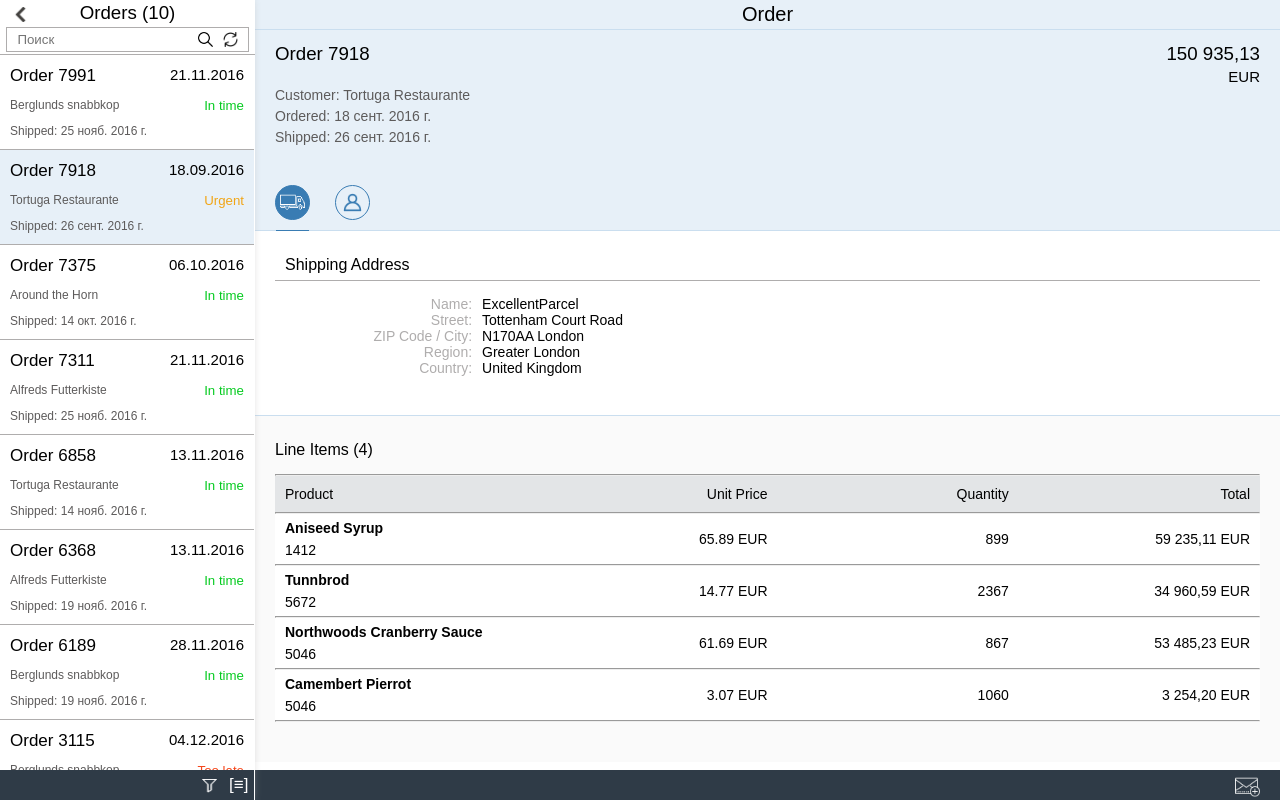
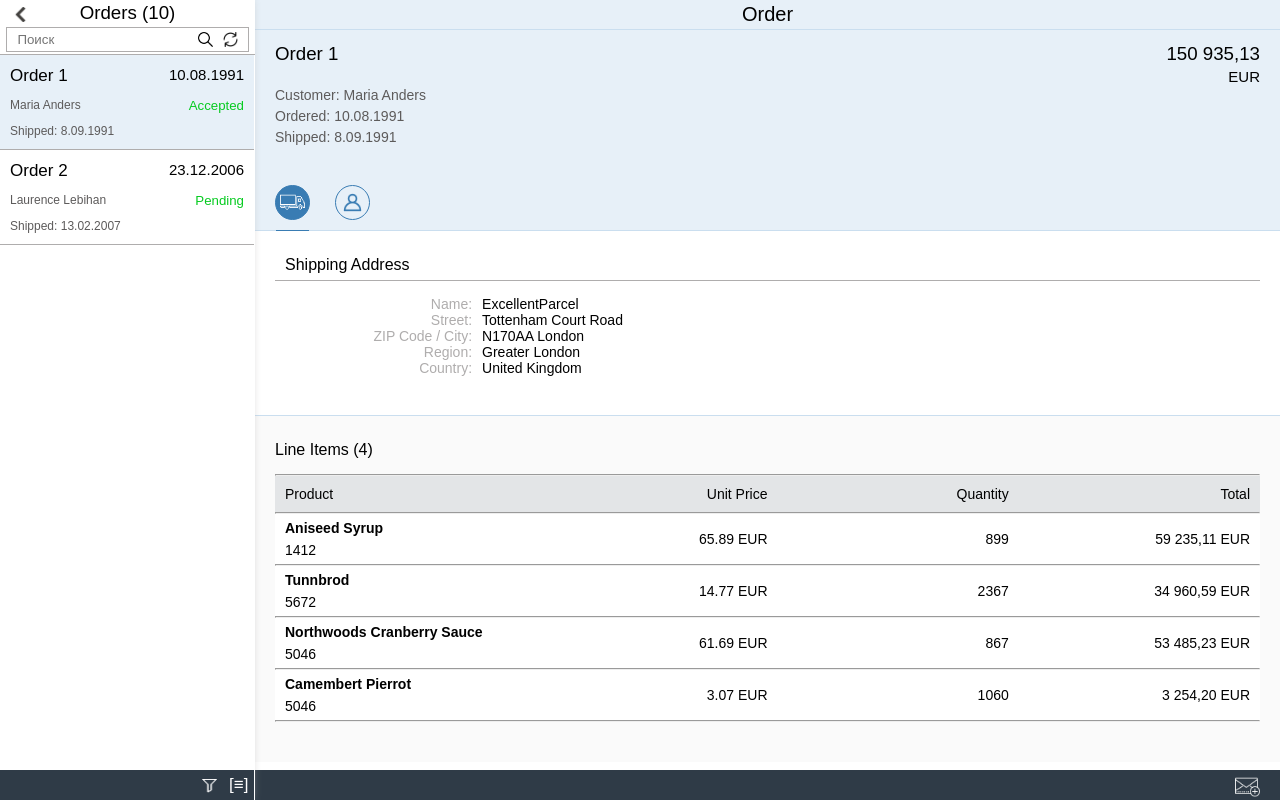
Before and after one commit to Vitali177/Order_Task_ItechArt, a plain HTML site: page index.html in a window 1280 px wide. Drawn offline with Linux system fonts and the light colour scheme.

Commit message:
feat: add hardcoded object with data

```diff
--- a/assets/js/script.js
+++ b/assets/js/script.js
@@ -1,7 +1,160 @@
+const Orders = [
+	{
+		id: "1",
+		OrderInfo: {
+			createdAt	: "10.08.1991",
+			customer	: "Alfreds Futterkiste",
+			status		: "Accepted",
+			shippedAt	: "8.09.1991"
+		},
+		ShipTo: {
+			name: "Maria Anders",
+			Address: "Obere Str. 57",
+			ZIP: "12209",
+			Region: "Germany",
+			Country: "Germany"
+		},
+		CustomerInfo: {
+			firstName: "Maria",
+			lastName: "Anders",
+			address: "Obere Str. 57",
+			phone: "030-0074321",
+			email: "Maria.Anders@company.com"
+		},
+		products: [
+			{
+				id			: "1",
+				name		: "Chai",
+				price		: "18",
+				currency	: "EUR",
+				quantity	: "2",
+				totalPrice	: "36"
+			},
+			{
+				id			: "2",
+				name		: "Aniseed Syrup",
+				price		: "10",
+				currency	: "EUR",
+				quantity	: "3",
+				totalPrice	: "30"
+			},
+			{
+				id			: "3",
+				name		: "Chef Anton's Cajun Seasoning",
+				price		: "22",
+				currency	: "EUR",
+				quantity	: "2",
+				totalPrice	: "44"
+			},
+			{
+				id			: "4",
+				name		: "Chef Anton's Gumbo Mix",
+				price		: "36",
+				currency	: "EUR",
+				quantity	: "21",
+				totalPrice	: "756"
+			},
+			{
+				id			: "5",
+				name		: "Grandma's Boysenberry Spread",
+				price		: "25",
+				currency	: "EUR",
+				quantity	: "5",
+				totalPrice	: "125"
+			}
+		]
+	},
+	{
+		id: "2",
+		OrderInfo: {
+			createdAt	: "23.12.2006",
+			customer	: "Bon app",
+			status		: "Pending",
+			shippedAt	: "13.02.2007"
+		},
+		ShipTo: {
+			name: "Laurence Lebihan",
+			Address: "12, rue des Bouchers",
+			ZIP: "13008",
+			Region: "France",
+			Country: "France"
+		},
+		CustomerInfo: {
+			firstName: "Laurence",
+			lastName: "Lebihan",
+			address: "12, rue des Bouchers",
+			phone: "91.24.45.40",
+			email: "Laurence.Lebihan@company.com"
+		},
+		products: [
+			{
+				id			: "1",
+				name		: "Queso Cabrales",
+				price		: "21",
+				currency	: "EUR",
+				quantity	: "5",
+				totalPrice	: "105"
+			},
+			{
+				id			: "2",
+				name		: "Queso Manchego La Pastora",
+				price		: "38",
+				currency	: "EUR",
+				quantity	: "3",
+				totalPrice	: "114"
+			},
+			{
+				id			: "3",
+				name		: "Pavlova",
+				price		: "120",
+				currency	: "EUR",
+				quantity	: "5",
+				totalPrice	: "600"
+			},
+			{
+				id			: "4",
+				name		: "Sir Rodney's Marmalade",
+				price		: "5",
+				currency	: "EUR",
+				quantity	: "3",
+				totalPrice	: "15"
+			},
+			{
+				id			: "5",
+				name		: "Genen Shouyu",
+				price		: "40",
+				currency	: "EUR",
+				quantity	: "7",
+				totalPrice	: "280"
+			},
+			{
+				id			: "6",
+				name		: "Tofu",
+				price		: "23.25",
+				currency	: "EUR",
+				quantity	: "1",
+				totalPrice	: "23.25"
+			},
+			{
+				id			: "7",
+				name		: "Alice Mutton",
+				price		: "32",
+				currency	: "EUR",
+				quantity	: "39",
+				totalPrice	: "1248"
+			}
+		]
+	}
+];
+
+
+
 const buttonBack = document.querySelector('.order-list__button-back');
 const headerButton = document.querySelector('.header__button');
 const contentWrapper = document.querySelector('.content-wrapper');
 const orderList = document.querySelector('.order-list');
+const orderListMain = document.querySelector('.order-list__main');
+const sectionMainInfo = document.querySelector('section.order__main-info');
 
 buttonBack.addEventListener('click', () => {
   contentWrapper.classList.add('content-wrapper--menu-hidden');
@@ -14,3 +167,58 @@ headerButton.addEventListener('click', () => {
   headerButton.style.display = 'none';
   orderList.style.display = 'block';
 });
+
+
+Orders.forEach((order) => addOrderMarkup(order));
+document.querySelector('.order-list__item').classList.add('order-list__item--selected');
+showMainInfo(document.querySelector('.order-list__item'));
+
+function addOrderMarkup(order) {
+  const markup =
+  `<div class="order-list__item">
+    <div class="order-list__item-row">
+        <h4 class="order-list__item-order">Order <span>${order.id}</span></h4>
+        <h3 class="order-list__item-ordered-date">${order.OrderInfo.createdAt}</h3>
+    </div>
+    <div class="order-list__item-row">
+        <h5 class="order-list__item-customer">${order.CustomerInfo.firstName} ${order.CustomerInfo.lastName}</h5>
+        <h5 class="order-list__item-order-time order-list__item-order-time--in-time">${order.OrderInfo.status}</h5>
+    </div>
+    <div class="order-list__item-row">
+        <h5 class="order-list__item-shipped">Shipped: <span>${order.OrderInfo.shippedAt}</span></h5>
+    </div>
+  </div>`;
+
+  orderListMain.innerHTML += markup;
+  document.querySelector('.order-list__item:last-child').id = order.id;
+}
+
+
+function showMainInfo(element) {
+  let order;
+  Orders.forEach((item) => {
+    if (item.id === element.id) {
+      order = item;
+    }
+  });
+  console.log(order);
+
+  // ! Посчитать сумму заказа
+
+  const markup =
+  `<div class="order__row">
+      <h3 class="order__name">Order <span>${order.id}</span></h3>
+      <h3 class="order__cost">150 935,13 <br><span>${order.products[0].currency}</span></h3>
+  </div>
+  <ul class="order__main-info-list">
+      <li class="order__customer">Customer: <span></span>${order.CustomerInfo.firstName} ${order.CustomerInfo.lastName}</span></li>
+      <li class="order__ordered">Ordered: <span>${order.OrderInfo.createdAt}</span></li>
+      <li class="order__shipped">Shipped: <span>${order.OrderInfo.shippedAt}</span></li>
+  </ul>
+  <div class="order__buttons">
+      <div class="order__button-address order__button-address--selected"></div>
+      <div class="order__button-processor"></div>
+  </div>`;
+
+  sectionMainInfo.innerHTML = markup;
+}
--- a/assets/stylesheets/css/blocks/main-order.css
+++ b/assets/stylesheets/css/blocks/main-order.css
@@ -213,7 +213,7 @@
 .order__line-items {
   height: 45%;
   min-height: 250px;
-  padding: 0 20px;
+  padding: 0 20px var(--footer-height) 20px;
   background-color: var(--primary-light-gray);
 
   display: flex;
@@ -320,7 +320,7 @@
 
   .order__line-items {
     min-height: 350px;
-    padding: 0;
+    padding: 0 0 var(--footer-height) 0;
   }
 
   .order__line-items-heading {
--- a/index.html
+++ b/index.html
@@ -30,7 +30,7 @@
                     </form>
                 </div>
                 <div class="order-list__main">
-                    <div class="order-list__item">
+                    <!-- <div class="order-list__item">
                         <div class="order-list__item-row">
                             <h4 class="order-list__item-order">Order <span>7991</span></h4>
                             <h3 class="order-list__item-ordered-date">21.11.2016</h3>
@@ -159,7 +159,7 @@
                         <div class="order-list__item-row">
                             <h5 class="order-list__item-shipped">Shipped: <span>25 нояб. 2016 г.</span></h5>
                         </div>
-                    </div>
+                    </div> -->
                 </div>
                 <div class="order-list__footer">
                     <div class="order-list__footer-button-filter"></div>
```
Also changed, not shown: assets/js/data.js (added, +148 -0 lines).
